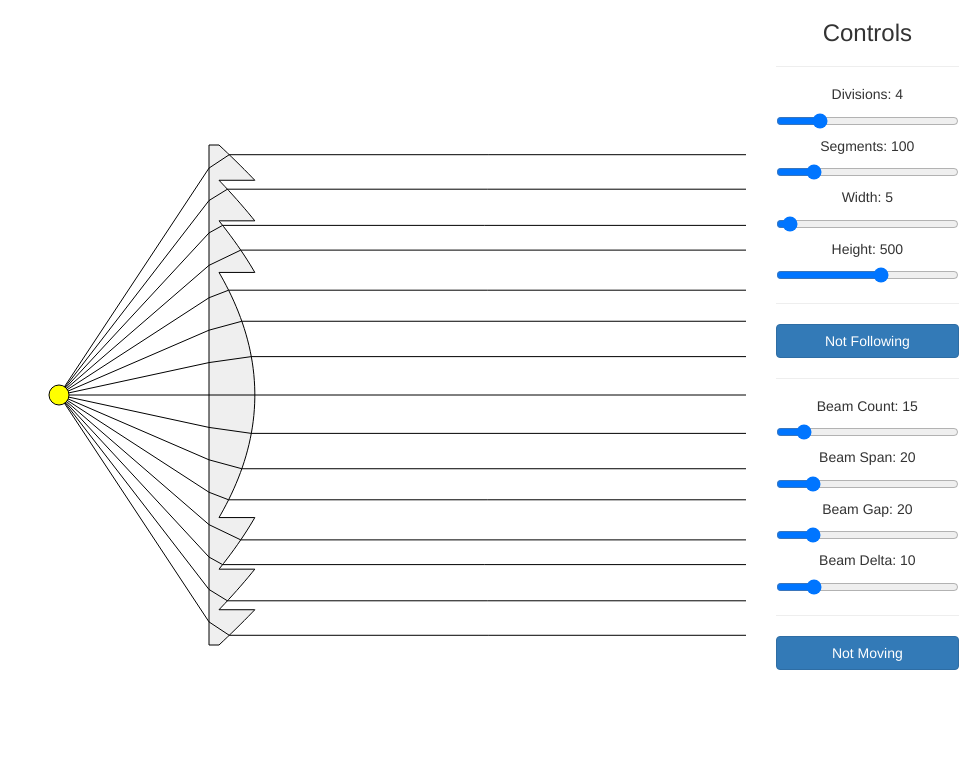
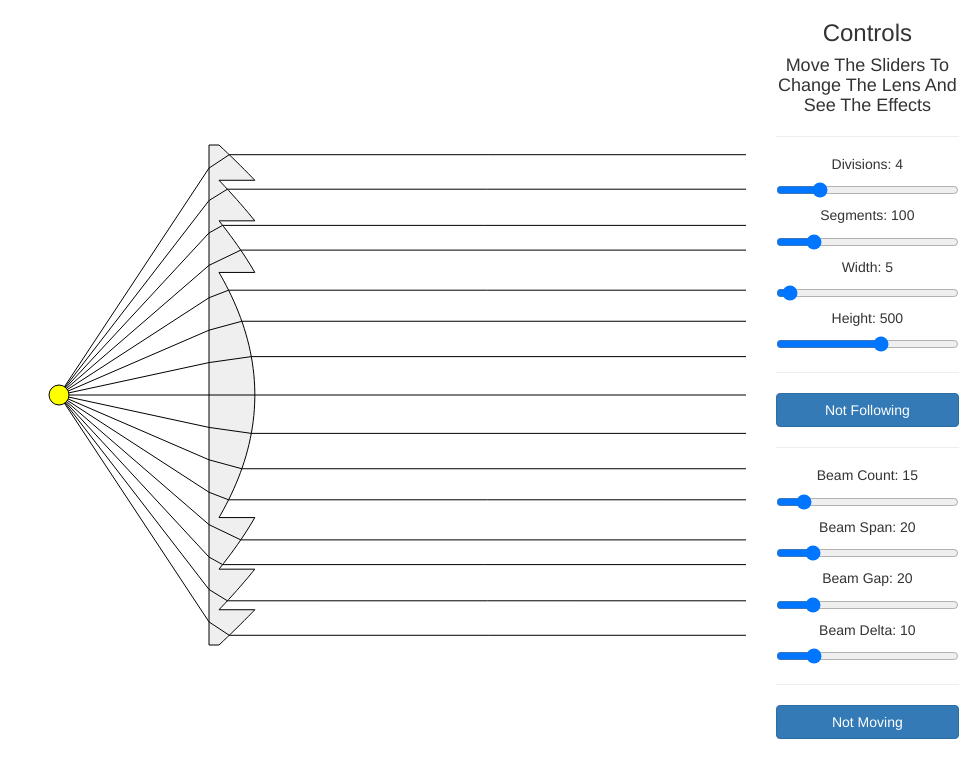
Before and after one commit to R167/fresnel-lens-modeling, a plain HTML site: page index.html in a window 1280 px wide. Shown: the whole page, without its empty margins (306-1280 px from the left). Drawn offline with Linux system fonts and the light colour scheme.

Commit message:
updated css for sidebar

```diff
--- a/css/custom.css
+++ b/css/custom.css
@@ -6,6 +6,11 @@ input {
   text-align: center;
   text-transform: capitalize;
 }
+
 #controls {
-  padding-top: 10px;
+  padding-bottom: 10px;
+  height: 100%;
+  overflow-y: scroll;
+  position: fixed;
+  right: 0;
 }
--- a/index.html
+++ b/index.html
@@ -15,8 +15,9 @@
       <div class="col-xs-10" id="canvas_container" style="height:100%">
         <canvas id="main_canvas" height="600px" width="1000px" onmousemove="setXY(event)"></canvas>
       </div>
-      <div class="col-xs-2">
+      <div class="col-xs-2" id="controls">
         <h3 class="heading">Controls</h3>
+        <h4 class="heading">Move the sliders to change the lens and see the effects</h4>
         <hr>
 
         <h5 class="heading" id="divisions-count">Divisions: 4</h5>
```
